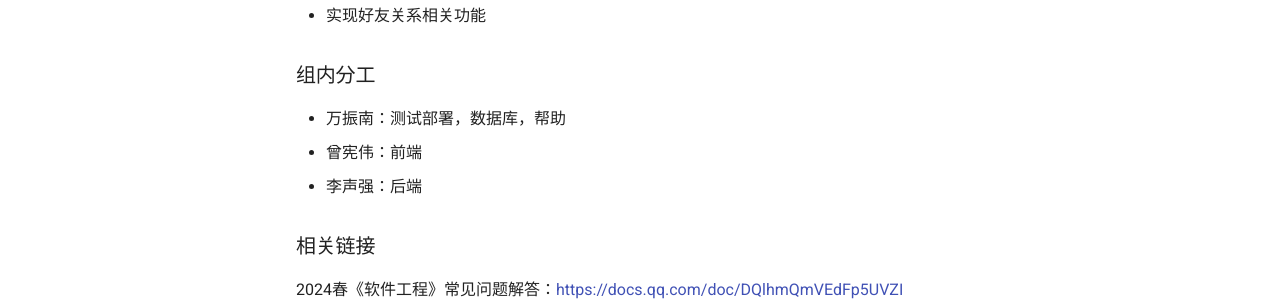
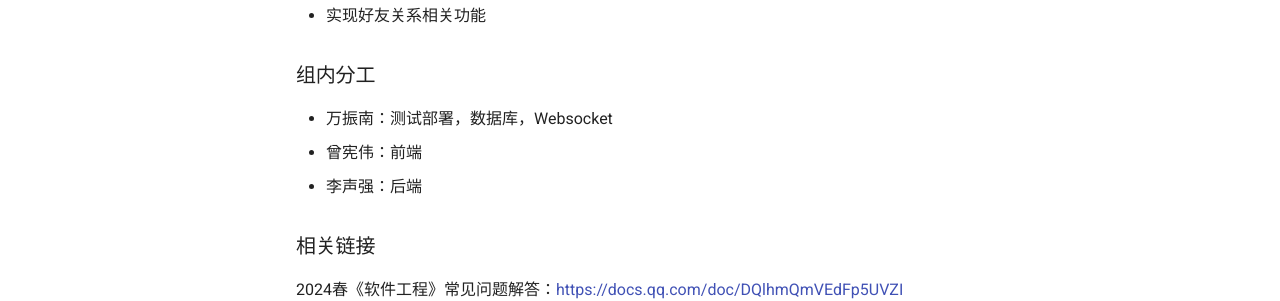
Before and after one commit to zhennan1/software-engineering, an MkDocs documentation site: the page built from docs/index.md, in a window 1280 px wide and 900 px high. Shown: the part 341-642 px from the top of the window. Built offline with MkDocs 1.6.1 and Material for MkDocs 9.7.7, drawn with Linux system fonts in a browser that asks for light colours.

Commit message:
Update index doc

```diff
--- a/docs/index.md
+++ b/docs/index.md
@@ -10,7 +10,7 @@
 
 ### 组内分工
 
-- 万振南：测试部署，数据库，帮助
+- 万振南：测试部署，数据库，Websocket
 - 曾宪伟：前端
 - 李声强：后端
 
```
